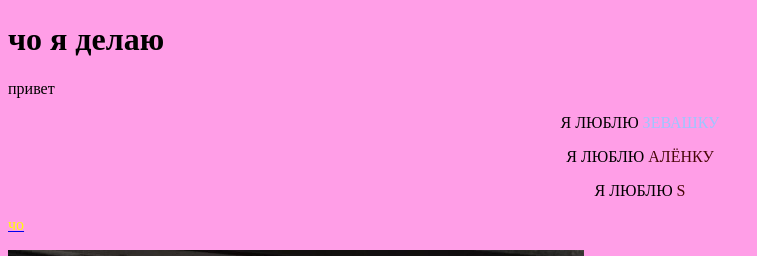
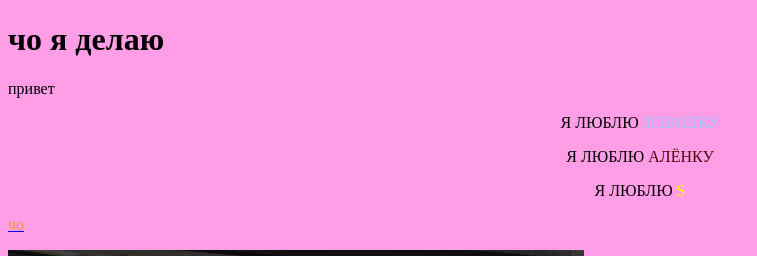
Before and after one commit to zverik0/zverik0.github.io, a plain HTML site: page index.html in a window 1280 px wide. Shown: the top 256 px of the page, 0-757 px from the left. Drawn offline with Linux system fonts and the light colour scheme.

Commit message:
Update index.html

```diff
--- a/index.html
+++ b/index.html
@@ -10,8 +10,8 @@
 <p>привет</p>
 <p font-size="20" align="center">Я ЛЮБЛЮ <font color="#9ec5ff">ЗЕВАШКУ</font></p>
   <p font-size="20" align="center">Я ЛЮБЛЮ <font color="#480607">АЛЁНКУ</font></p>
-  <p font-size="20" align="center">Я ЛЮБЛЮ <font color="#480607">S</font></p>
-<p><a href="/ribka.html" target="_blank"><font color="#ffff00">чо</font></a></p>
+  <p font-size="20" align="center">Я ЛЮБЛЮ <font color="#ffff00">S</font></p>
+<p><a href="/ribka.html" target="_blank"><font color="#f5953b">чо</font></a></p>
 <p><img src="kys.jpg" align="center"></p>
 </body>
 </html>
```
